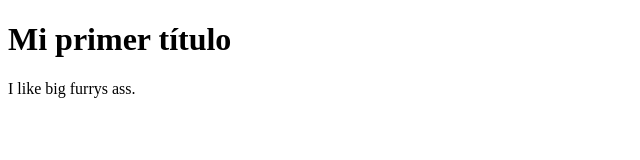
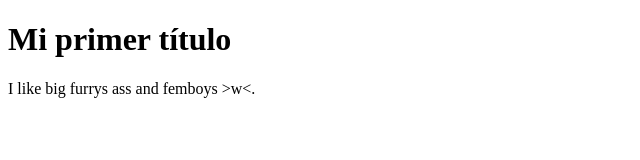
Before and after one commit to TUXERO1986/VozTramite-Web, a plain HTML site: page pages/index.html in a window 1280 px wide. Shown: the whole page, without its empty margins (0-640 px from the left). Drawn offline with Linux system fonts and the light colour scheme.

Commit message:
Update paragraph text in index.html

```diff
--- a/pages/index.html
+++ b/pages/index.html
@@ -7,6 +7,6 @@
 </head>
 <body>
     <h1>Mi primer título</h1>
-    <p>I like big furrys ass.</p>
+    <p>I like big furrys ass and femboys >w<.</p>
 </body>
 </html>
```
